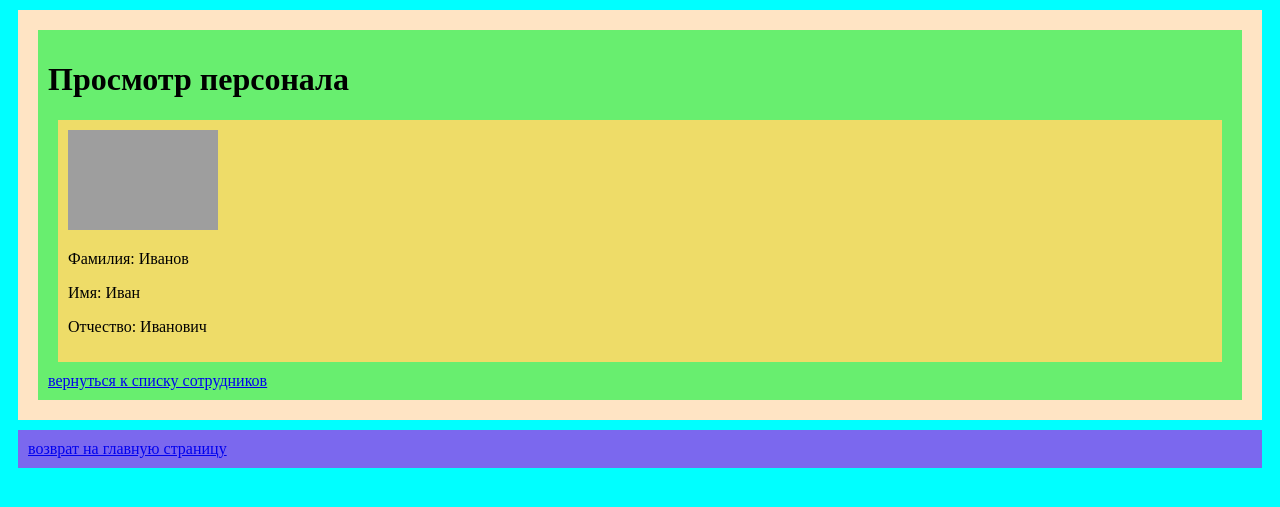
After one commit to ilyapopov400/WebApiPersonnelAccounting, a Django app: page /detail_personnel/1 in a window 1280 px wide. The commit adds this page. Shown: the top 507 px of the page. Run offline with Django 4.2, Linux system fonts and the light colour scheme; data comes from the database, SQL or seed files in the repository; grey boxes are pictures that could not be loaded.

Commit message:
DetailPersonnel -> просмотр карточки сотрудника

```diff
--- /dev/null
+++ b/personnel/app/templates/app/detail_personnel.html
@@ -0,0 +1,25 @@
+{% extends 'app/base.html'  %}
+{% load static %}
+
+
+{% block title %}Просмотр персонала{% endblock %}
+
+{% block content %}
+
+<div class="base-content">
+    <h1>Просмотр персонала</h1>
+    <div class="one-person">
+        {% if person_one.image %}
+        <img src="{{ person_one.image.url }}" alt="картинка" height="100" width="150">
+        {% else %}
+        <img src="{{ '/my_media/personnel_gallery/default.jpg' }}" alt='картинка' height='100' width='150'>
+        {% endif %}
+        <br>
+        <p>Фамилия: {{ person_one.surname }} </p>
+        <p>Имя: {{ person_one.name }} </p>
+        <p>Отчество: {{ person_one.patronymic }} </p>
+    </div>
+    <a href="{% url 'app:list_personnel' %}">вернуться к списку сотрудников</a>
+</div>
+
+{% endblock %}
--- a/personnel/app/templates/app/list_personnel.html
+++ b/personnel/app/templates/app/list_personnel.html
@@ -22,6 +22,7 @@
             <p>Фамилия: {{ person.surname }} </p>
             <p>Имя: {{ person.name }} </p>
             <p>Отчество: {{ person.patronymic }} </p>
+            <a href="{% url 'app:detail_personnel' person.pk %}">перейти к сотруднику</a>
         </div>
     {% endfor %}
 {% endif %}
--- a/personnel/app/urls.py
+++ b/personnel/app/urls.py
@@ -6,5 +6,6 @@ app_name = 'app'
 urlpatterns = [
     path('', views.Index.as_view(), name='index'),  # просмотр главной страницы
     path('list_personnel/', views.ListPersonnel.as_view(), name='list_personnel'),  # просмотр всего персонала
-
+    path('detail_personnel/<int:pk>', views.DetailPersonnel.as_view(), name='detail_personnel'),
+    # карточка одного сотрудника
 ]
--- a/personnel/app/views.py
+++ b/personnel/app/views.py
@@ -16,7 +16,20 @@ class Index(TemplateView):
 
 
 class ListPersonnel(ListView):
+    """
+    Список просмотра для всех сотрудников
+    """
     template_name = "app/list_personnel.html"
     model = models.ProfilePersonnel
     context_object_name = "personnel"  # переменная, передающаяся в шаблон
     # (можно использовать по дефолту object_list)
+
+
+class DetailPersonnel(DetailView):
+    """
+    Карточка просмотра одного сотрудника
+    """
+    template_name = "app/detail_personnel.html"
+    model = models.ProfilePersonnel
+    context_object_name = "person_one"  # переменная, передающаяся в шаблон
+    # (можно использовать по дефолту object или название модели со строчной буквы)
```
